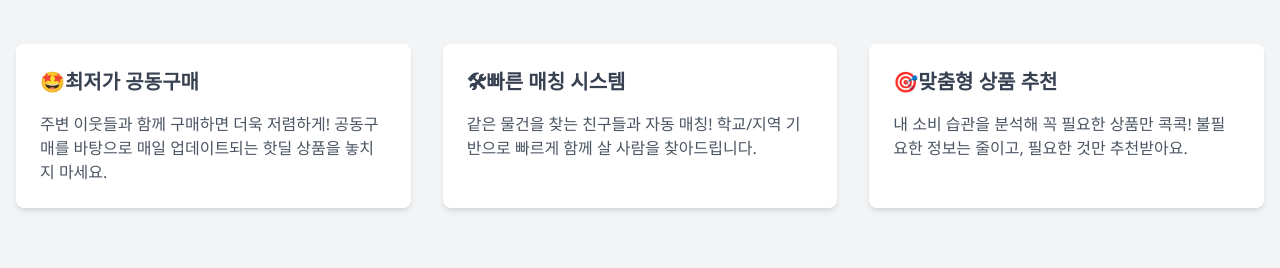
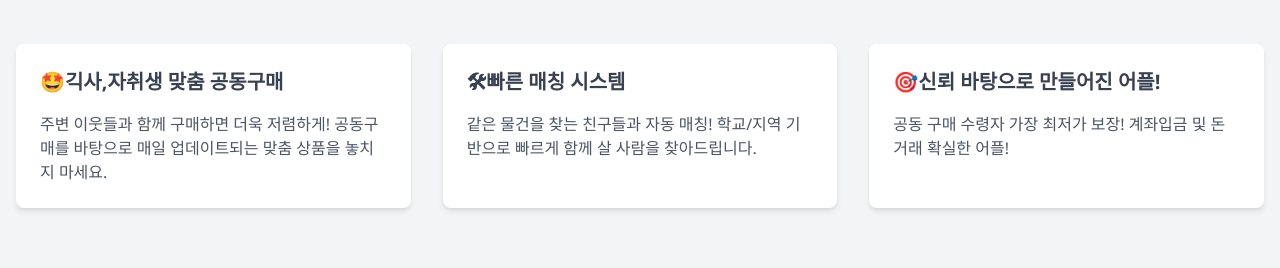
Before and after one commit to Youngwave1128/togetherbuy, a plain HTML site: page index.html in a window 1280 px wide. Shown: the part 532-800 px from the top of the page. Drawn offline with nearby package versions, Linux system fonts and the light colour scheme.

Commit message:
Update index.html

```diff
--- a/index.html
+++ b/index.html
@@ -119,16 +119,16 @@
       <h2 class="text-3xl font-semibold text-center text-gray-800 mb-12 fade-in">주요 기능 ✨</h2>
       <div class="grid grid-cols-1 md:grid-cols-3 gap-8">
         <div class="bg-white rounded-lg shadow-md p-6 hover-scale fade-in">
-          <h3 class="text-xl font-semibold text-gray-700 mb-4">🤩최저가 공동구매</h3>
-          <p class="text-gray-600">주변 이웃들과 함께 구매하면 더욱 저렴하게! 공동구매를 바탕으로 매일 업데이트되는 핫딜 상품을 놓치지 마세요.</p>
+          <h3 class="text-xl font-semibold text-gray-700 mb-4">🤩긱사,자취생 맞춤 공동구매</h3>
+          <p class="text-gray-600">주변 이웃들과 함께 구매하면 더욱 저렴하게! 공동구매를 바탕으로 매일 업데이트되는 맞춤 상품을 놓치지 마세요.</p>
         </div>
         <div class="bg-white rounded-lg shadow-md p-6 hover-scale fade-in">
           <h3 class="text-xl font-semibold text-gray-700 mb-4">🛠빠른 매칭 시스템</h3>
           <p class="text-gray-600">같은 물건을 찾는 친구들과 자동 매칭! 학교/지역 기반으로 빠르게 함께 살 사람을 찾아드립니다.</p>
         </div>
         <div class="bg-white rounded-lg shadow-md p-6 hover-scale fade-in">
-          <h3 class="text-xl font-semibold text-gray-700 mb-4">🎯맞춤형 상품 추천</h3>
-          <p class="text-gray-600">내 소비 습관을 분석해 꼭 필요한 상품만 콕콕! 불필요한 정보는 줄이고, 필요한 것만 추천받아요.</p>
+          <h3 class="text-xl font-semibold text-gray-700 mb-4">🎯신뢰 바탕으로 만들어진 어플!</h3>
+          <p class="text-gray-600">공동 구매 수령자 가장 최저가 보장! 계좌입금 및 돈거래 확실한 어플!</p>
         </div>
       </div>
     </div>
```
